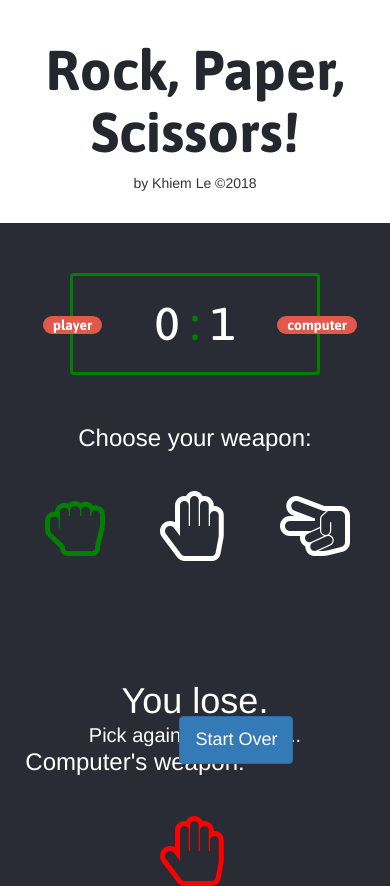
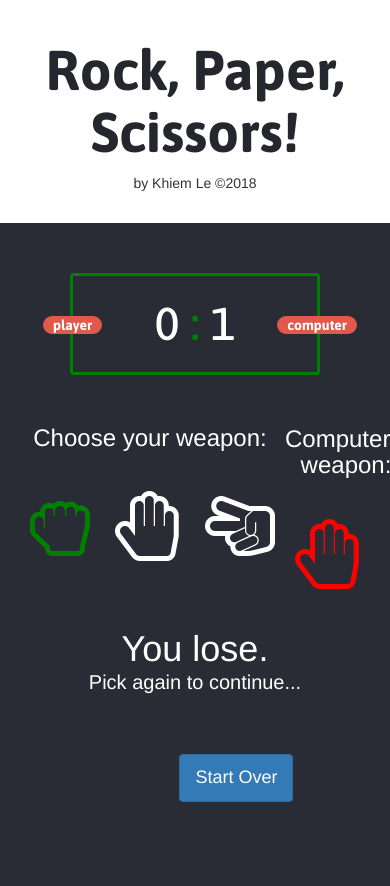
Before and after one commit to khiemdc/rock, an Angular app: page / in a window 390 px wide. Both pictures are taken after a click on the icon 75 px from the left and 526 px from the top of the page. After the commit the page ends 844 px from the top, so only its background shows below. Built offline with nearby package versions, Linux system fonts and the light colour scheme.

Commit message:
first commit

```diff
--- a/src/app/play/play.component.css
+++ b/src/app/play/play.component.css
@@ -56,7 +56,7 @@ body {
 }
 
 .result {
-  margin-top: 120px;
+  margin-top: 40px;
   font-size: 20px;
   color: white;
   text-align: center;
@@ -136,7 +136,7 @@ body {
   .start-over {
     position: fixed;
     left: 46%;
-    bottom:80px;
+    bottom:5%;
     font-size: 18px;
     padding: 10px 15px;
   }
--- a/src/app/play/play.component.html
+++ b/src/app/play/play.component.html
@@ -8,7 +8,7 @@
 </div>
 
 <div class="row">
-  <div class="col-md-4">
+  <div class="col-md-4 col-xs-9">
 
     <div class="content1">
 
@@ -22,22 +22,9 @@
      </div>
   </div>
 
-  <div class="col-md-4">
-    <div class="result">
-        <div *ngIf="!loading && isResultShow" class="flex-container flex-center" style="flex-direction: column">
-            <div [ngSwitch]="theResult">
-          <ng-template [ngSwitchCase]= "0"> <h1> You win! </h1></ng-template>
-          <ng-template [ngSwitchCase]= "1"> <h1> You lose. </h1> </ng-template>
-          <ng-template [ngSwitchCase]= "2"> <h1>It's a tie! </h1> </ng-template>
-          <ng-template ngSwitchDefault> </ng-template>
-        </div>
-            <p> Pick again to continue...</p>
+  <div class="col-md-4 col-xs-0"></div>
 
-        </div>
-    </div>
-
-  </div>
-  <div class="col-md-4">
+  <div class="col-md-4 col-xs-3">
     <div class="computer-choice">
       <div class="content1">
         <h3>  Computer's weapon:</h3>
@@ -53,6 +40,23 @@
 </div>
 </div>
 
+<div class="row">
+  <div class="result">
+        <div *ngIf="!loading && isResultShow" class="flex-container flex-center" style="flex-direction: column">
+            <div [ngSwitch]="theResult">
+          <ng-template [ngSwitchCase]= "0"> <h1> You win! </h1></ng-template>
+          <ng-template [ngSwitchCase]= "1"> <h1> You lose. </h1> </ng-template>
+          <ng-template [ngSwitchCase]= "2"> <h1>It's a tie! </h1> </ng-template>
+          <ng-template ngSwitchDefault> </ng-template>
+        </div>
+            <p> Pick again to continue...</p>
+
+        </div>
+    </div>
+
+
+</div>
+
 <div class="start-over">
     <button  (click)="reset()" class="btn btn-primary start-over"> Start Over</button>
 </div>
```
